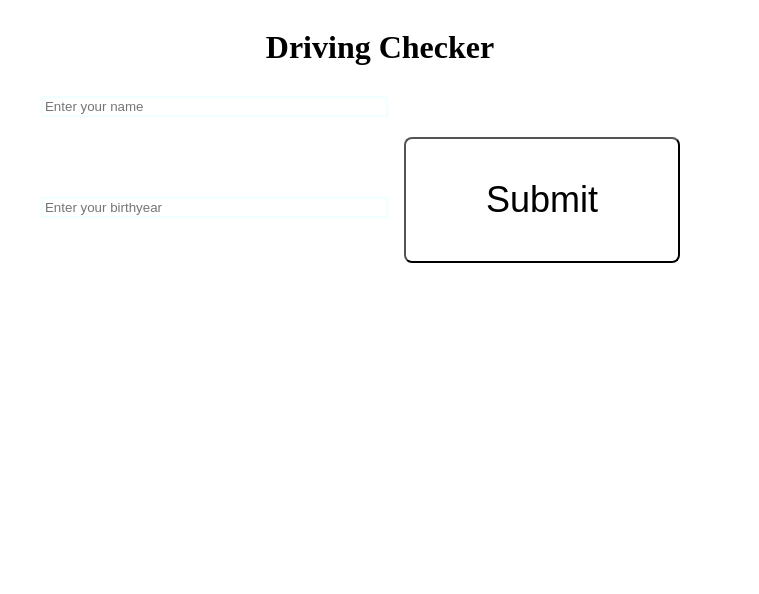
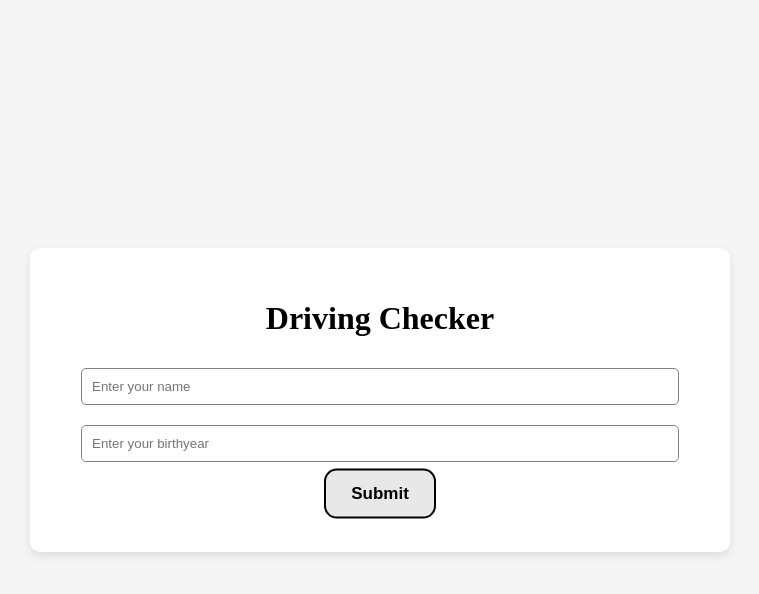
Before and after one commit to Shadownet975/license-verification, a plain HTML site: page index.html in a window 1280 px wide. Both pictures are taken after a click on the button "Start". Shown: the whole page, without its empty margins (260-1019 px from the left). Drawn offline with Linux system fonts and the light colour scheme.

Commit message:
edited button

```diff
--- a/index.html
+++ b/index.html
@@ -10,7 +10,7 @@
     <div class="container">
       <h1>Driving Checker</h1>
       <div id="startScreen">
-        <button onclick="startApp()" class="start-button">Start</button>
+        <button onclick="startApp()" class="button_top">Start</button>
       </div>
 
       <div class="hidden" id="formScreen">
@@ -27,15 +27,14 @@
           id="birthYear"
         />
 
-        <button onclick="checkAge()" class="submit-button">Submit</button>
+        <button onclick="checkAge()" class="button_top">Submit</button>
       </div>
 
       <div class="hidden" id="resultScreen">
         <h1 id="message"></h1>
-        <button onclick="restartApp()" class="restart-button">Restart</button>
+        <button onclick="restartApp()" class="button_top">Restart</button>
       </div>
     </div>
-    <p class="hidden"></p>
     <script src="script.js"></script>
   </body>
 </html>
--- a/main.css
+++ b/main.css
@@ -1,55 +1,61 @@
-.con:hover {
+body {
+  background-color: whitesmoke;
+  display: flex;
+  justify-content: center;
+  align-items: center;
+  height: 100vh;
+  margin: 0;
 }
-.con {
-  color: gray;
-  background-color: aliceblue;
-}
-.div {
-  color: red;
-  background-color: aqua;
-}
-.start-button {
-  color: aqua;
-  background-color: darkslategrey;
-  padding: 20px 40px;
-  border: 2px soild blue;
-  margin: 11px;
-  font-size: 36px;
-}
-.submit-button {
-  color: black;
+.container {
   background-color: white;
-  padding: 40px 80px;
-  border-radius: 8px;
-  border: 2px solidrgb(135, 153, 135);
-  font-size: 36px;
-  margin: 12px;
-}
-.restart-button {
-  color: red;
-  background-color: #202020;
-  padding: 20px 40px;
-  border-radius: 8px;
-  font-size: 36px;
-  border: 2px solid gray;
-  margin: 12px;
-}
-.input-element {
-  border: 2px solid azure;
-  margin: 8px 0px;
+  padding: 30px;
+  border-radius: 10px;
+  box-shadow: 0 4px 10px rgba(0, 0, 0, 0.1);
+  text-align: center;
   width: 50%;
 }
-.input-element2 {
-  border: 12px;
-  border: 2px solid azure;
-  margin: 8px 0px;
-  width: 50%;
+input {
+  width: 90%;
+  padding: 10px;
+  margin: 10px 0;
+  border-radius: 5px;
+  border: solid gray 1px;
 }
-.container {
-  display: flex;
-  flex-direction: column;
-  align-items: center;
+/* From Uiverse.io by Voxybuns */
+button {
+  /* Variables */
+  --button_radius: 0.75em;
+  --button_color: #e8e8e8;
+  --button_outline_color: #000000;
+  font-size: 17px;
+  font-weight: bold;
+  border: none;
+  cursor: pointer;
+  border-radius: var(--button_radius);
+  background: var(--button_outline_color);
 }
+
+.button_top {
+  box-sizing: border-box;
+  border: 2px solid var(--button_outline_color);
+  border-radius: var(--button_radius);
+  padding: 0.75em 1.5em;
+  background: var(--button_color);
+  color: var(--button_outline_color);
+  transform: translateY(-0.2em);
+  transition: transform 0.1s ease;
+}
+
+button:hover .button_top {
+  /* Pull the button upwards when hovered */
+  transform: translateY(-0.33em);
+}
+
+button:active .button_top {
+  /* Push the button downwards when pressed */
+  transform: translateY(0);
+}
+
 .hidden {
   display: none;
 }
```
